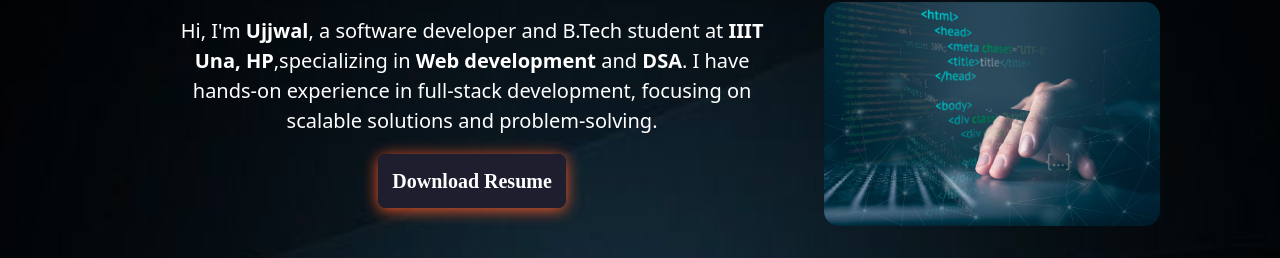
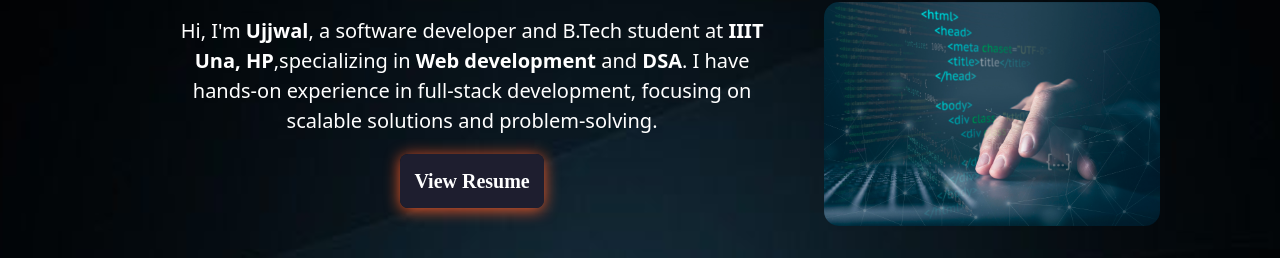
Before and after one commit to ujjwal-kumar01/My_portfolio, a React (Vite) app: page / in a window 1280 px wide. Shown: the part 844-1102 px from the top of the page. Built offline with nearby package versions, Linux system fonts and the light colour scheme.

Commit message:
view button instead of direct download

```diff
--- a/src/components/About.jsx
+++ b/src/components/About.jsx
@@ -37,8 +37,11 @@
             Hi, I'm <b>Ujjwal</b>, a software developer and B.Tech student at <b>IIIT Una, HP</b>,specializing in <b>Web development</b> and <b>DSA</b>.
             I have hands-on experience in full-stack development, focusing on scalable solutions and problem-solving.<br />
             <br/>
-            <a href={resumePdf} download className="resume-btn">
+            {/* <a href={resumePdf} download className="resume-btn">
               Download Resume
+            </a> */}
+            <a href='https://drive.google.com/file/d/1818vWc8c8dDd7-8MoCO-2n76fN352wuv/view?usp=sharing' target="_blank" className="resume-btn">
+              View Resume
             </a>
           </p>
           <div id="htmlicons">
```
